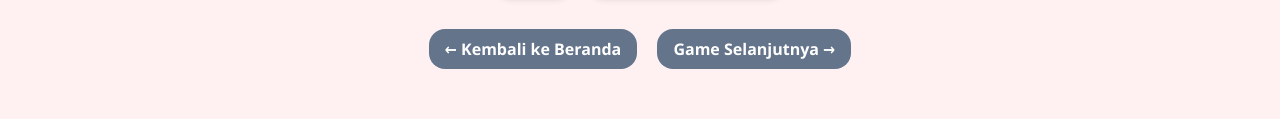
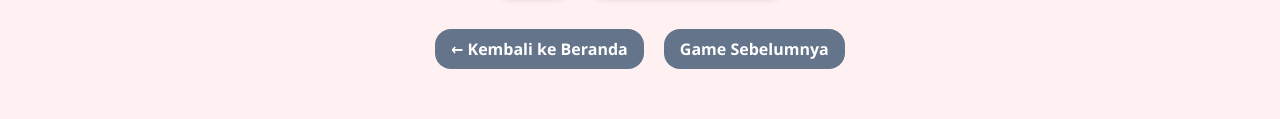
Before and after one commit to nhaliza15/Website-Stoikiometri, a plain HTML site: page Game1.html in a window 1280 px wide. Shown: the part 611-730 px from the top of the page. Drawn offline with nearby package versions, Linux system fonts and the light colour scheme.

Commit message:
Update Game1.html

```diff
--- a/Game1.html
+++ b/Game1.html
@@ -78,7 +78,7 @@
     <!-- Tombol Navigasi Kembali dan Selanjutnya di bawah -->
     <div class="mt-8 text-center">
       <a href="Beranda.html" class="kembali-btn">← Kembali ke Beranda</a>
-      <a href="Game.html" class="next-btn">Game Selanjutnya →</a>
+      <a href="Game.html" class="next-btn">Game Sebelumnya</a>
     </div>
 
     <p id="resultGame3" class="mt-4 font-semibold text-center"></p>
```
